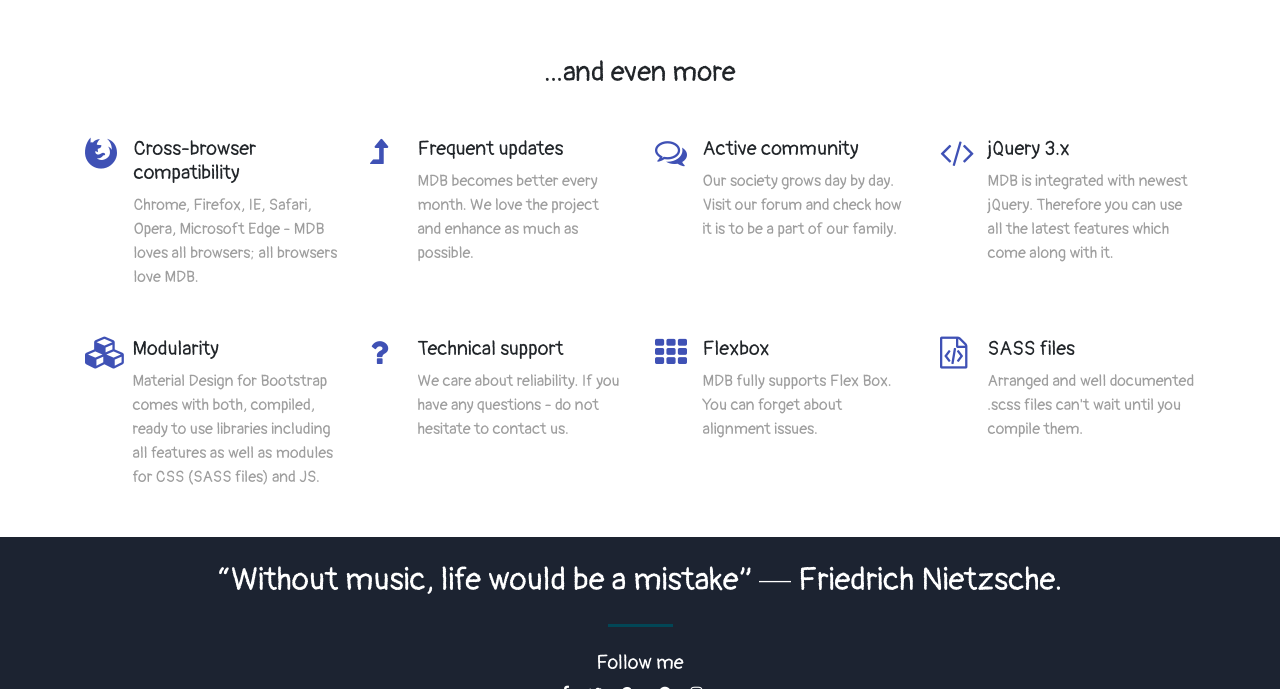
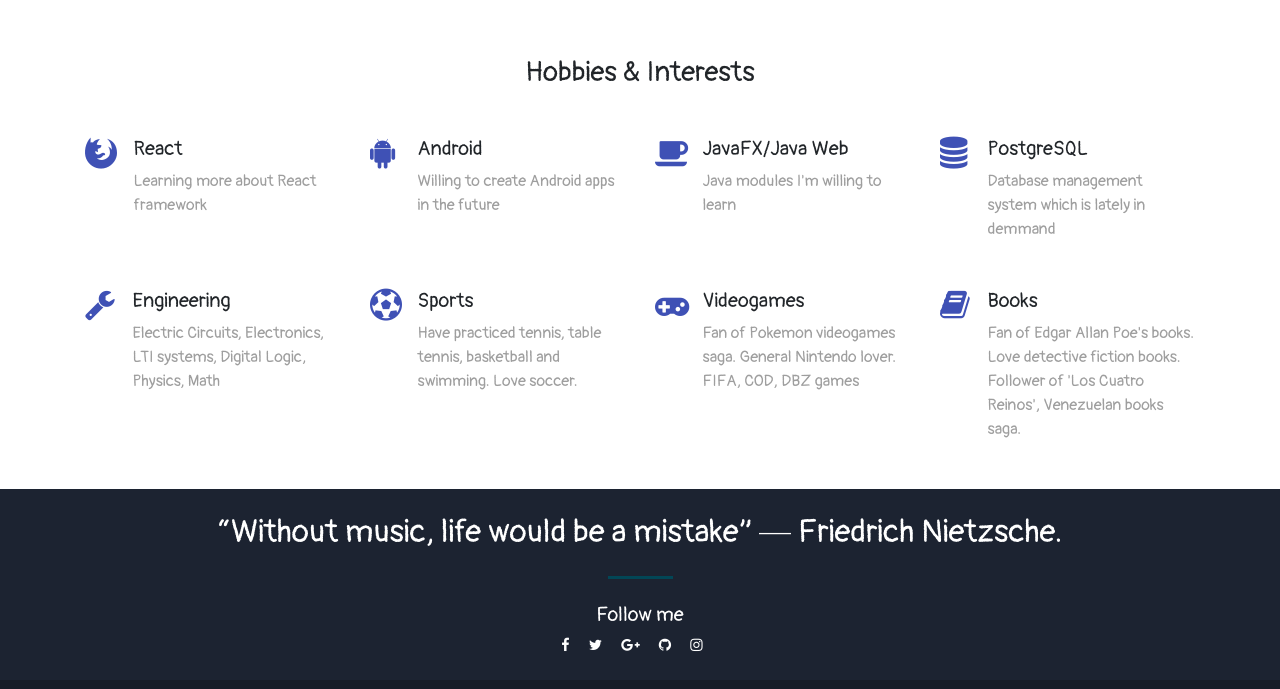
Before and after one commit to Carls13/mypage, a website: page about.html in a window 1280 px wide. Shown: the part 2173-2862 px from the top of the page. Drawn offline with Linux system fonts and the light colour scheme.

Commit message:
Advances

```diff
--- a/about.html
+++ b/about.html
@@ -280,7 +280,7 @@
                                 </div>
                                 <div class="col-10">
                                     <h6 class="feature-title">PHP</h6>
-                                    <p class="grey-text">Symfony framework.
+                                    <p class="grey-text">Symfony framework
                                     </p>
                                     <div style="height:15px"></div>
                                 </div>
@@ -294,7 +294,7 @@
                                 </div>
                                 <div class="col-10">
                                     <h6 class="feature-title">Java</h6>
-                                    <p class="grey-text">Basic & Intermediate syntax. Swing applications.
+                                    <p class="grey-text">Basic & Intermediate syntax. Swing applications
                                     </p>
                                     <div style="height:15px"></div>
                                 </div>
@@ -308,7 +308,7 @@
                                 </div>
                                 <div class="col-10">
                                     <h6 class="feature-title">Javascript</h6>
-                                    <p class="grey-text">Pure Javascript. NPM. Node.js. React.js.</p>
+                                    <p class="grey-text">Pure Javascript. NPM. Node.js. React.js</p>
                                     <div style="height:15px"></div>
                                 </div>
                             </div>
@@ -321,7 +321,7 @@
                                 </div>
                                 <div class="col-10">
                                     <h6 class="feature-title">Octave/Mathlab</h6>
-                                    <p class="grey-text">Basic signal pacakages.</p>
+                                    <p class="grey-text">Basic signal packages</p>
                                     <div style="height:15px"></div>
                                 </div>
                             </div>
@@ -333,7 +333,7 @@
                                 </div>
                                 <div class="col-10">
                                     <h6 class="feature-title">Python</h6>
-                                    <p class="grey-text">Basic & Intermediate syntax.</p>
+                                    <p class="grey-text">Basic & Intermediate syntax</p>
                                     <div style="height:15px"></div>
                                 </div>
                             </div>
@@ -352,7 +352,7 @@
                                 </div>
                                 <div class="col-10">
                                     <h6 class="feature-title">HTML5</h6>
-                                    <p class="grey-text">HTML properties and elements.</p>
+                                    <p class="grey-text">HTML properties and elements</p>
                                     <div style="height:15px"></div>
                                 </div>
                             </div>
@@ -363,7 +363,7 @@
                                 </div>
                                 <div class="col-10">
                                     <h6 class="feature-title">CSS3</h6>
-                                    <p class="grey-text">CSS style properties. CSS animations.</p>
+                                    <p class="grey-text">CSS style properties. CSS animations</p>
                                     <div style="height:15px"></div>
                                 </div>
                             </div>
@@ -374,7 +374,7 @@
                                 </div>
                                 <div class="col-10">
                                     <h6 class="feature-title">Bootstrap</h6>
-                                    <p class="grey-text">Boostrap components and templates.</p>
+                                    <p class="grey-text">Boostrap components and templates</p>
                                     <div style="height:15px"></div>
                                 </div>
                             </div>
@@ -385,7 +385,7 @@
                                 </div>
                                 <div class="col-10">
                                     <h6 class="feature-title">React</h6>
-                                    <p class="grey-text">Framework.</p>
+                                    <p class="grey-text">Framework</p>
                                     <div style="height:15px"></div>
                                 </div>
                             </div>
@@ -401,7 +401,7 @@
                                 </div>
                                 <div class="col-10">
                                     <h6 class="feature-title">Git/Github</h6>
-                                    <p class="grey-text">Have own and third-people repositories I've comitted to.
+                                    <p class="grey-text">Have own and third-people repositories I've comitted to
                                     </p>
                                     <div style="height:15px"></div>
                                 </div>
@@ -414,7 +414,7 @@
                                 </div>
                                 <div class="col-10">
                                     <h6 class="feature-title">MySQL</h6>
-                                    <p class="grey-text">Databases structure design. All types of querys.
+                                    <p class="grey-text">Databases structure design. All types of querys
                                     </p>
                                     <div style="height:15px"></div>
                                 </div>
@@ -427,7 +427,7 @@
                                 </div>
                                 <div class="col-10">
                                     <h6 class="feature-title">Docker</h6>
-                                    <p class="grey-text">Handling of Docker containers and commands.
+                                    <p class="grey-text">Handling of Docker containers and commands
                                     </p>
                                     <div style="height:15px"></div>
                                 </div>
@@ -440,7 +440,7 @@
                                 </div>
                                 <div class="col-10">
                                     <h6 class="feature-title">Websockets</h6>
-                                    <p class="grey-text">Server and Client handling.
+                                    <p class="grey-text">Server and Client handling
                                     </p>
                                     <div style="height:15px"></div>
                                 </div>
@@ -467,7 +467,7 @@
                 <!--Section: More-->
                 <section>
 
-                    <h2 class="my-5 h3 text-center">...and even more</h2>
+                    <h2 class="my-5 h3 text-center">Hobbies & Interests</h2>
 
                     <!--First row-->
                     <div class="row features-small mt-5 wow fadeIn">
@@ -480,8 +480,8 @@
                                     <i class="fa fa-firefox fa-2x mb-1 indigo-text" aria-hidden="true"></i>
                                 </div>
                                 <div class="col-10 mb-2 pl-3">
-                                    <h5 class="feature-title font-bold mb-1">Cross-browser compatibility</h5>
-                                    <p class="grey-text mt-2">Chrome, Firefox, IE, Safari, Opera, Microsoft Edge - MDB loves all browsers; all browsers love MDB.
+                                    <h5 class="feature-title font-bold mb-1">React</h5>
+                                    <p class="grey-text mt-2">Learning more about React framework
                                     </p>
                                 </div>
                             </div>
@@ -494,11 +494,11 @@
                             <!--Grid row-->
                             <div class="row">
                                 <div class="col-2">
-                                    <i class="fa fa-level-up fa-2x mb-1 indigo-text" aria-hidden="true"></i>
+                                    <i class="fa fa-android fa-2x mb-1 indigo-text" aria-hidden="true"></i>
                                 </div>
                                 <div class="col-10 mb-2">
-                                    <h5 class="feature-title font-bold mb-1">Frequent updates</h5>
-                                    <p class="grey-text mt-2">MDB becomes better every month. We love the project and enhance as much as possible.
+                                    <h5 class="feature-title font-bold mb-1">Android</h5>
+                                    <p class="grey-text mt-2">Willing to create Android apps in the future
                                     </p>
                                 </div>
                             </div>
@@ -511,12 +511,11 @@
                             <!--Grid row-->
                             <div class="row">
                                 <div class="col-2">
-                                    <i class="fa fa-comments-o fa-2x mb-1 indigo-text" aria-hidden="true"></i>
+                                    <i class="fa fa-coffee fa-2x mb-1 indigo-text" aria-hidden="true"></i>
                                 </div>
                                 <div class="col-10 mb-2">
-                                    <h5 class="feature-title font-bold mb-1">Active community</h5>
-                                    <p class="grey-text mt-2">Our society grows day by day. Visit our forum and check how it is to be a part of our family.
-                                    </p>
+                                    <h5 class="feature-title font-bold mb-1">JavaFX/Java Web</h5>
+                                    <p class="grey-text mt-2">Java modules I'm willing to learn
                                 </div>
                             </div>
                             <!--/Grid row-->
@@ -528,12 +527,11 @@
                             <!--Grid row-->
                             <div class="row">
                                 <div class="col-2">
-                                    <i class="fa fa-code fa-2x mb-1 indigo-text" aria-hidden="true"></i>
+                                    <i class="fa fa-database fa-2x mb-1 indigo-text" aria-hidden="true"></i>
                                 </div>
                                 <div class="col-10 mb-2">
-                                    <h5 class="feature-title font-bold mb-1">jQuery 3.x</h5>
-                                    <p class="grey-text mt-2">MDB is integrated with newest jQuery. Therefore you can use all the latest features which come along with
-                                        it.
+                                    <h5 class="feature-title font-bold mb-1">PostgreSQL</h5>
+                                    <p class="grey-text mt-2">Database management system which is lately in demmand
                                     </p>
                                 </div>
                             </div>
@@ -552,12 +550,12 @@
                             <!--Grid row-->
                             <div class="row">
                                 <div class="col-2">
-                                    <i class="fa fa-cubes fa-2x mb-1 indigo-text" aria-hidden="true"></i>
+                                    <i class="fa fa-wrench fa-2x mb-1 indigo-text" aria-hidden="true"></i>
                                 </div>
                                 <div class="col-10 mb-2">
-                                    <h5 class="feature-title font-bold mb-1">Modularity</h5>
-                                    <p class="grey-text mt-2">Material Design for Bootstrap comes with both, compiled, ready to use libraries including all features as
-                                        well as modules for CSS (SASS files) and JS.</p>
+                                    <h5 class="feature-title font-bold mb-1">Engineering</h5>
+                                    <p class="grey-text mt-2">Electric Circuits, Electronics, LTI systems,
+                                        Digital Logic, Physics, Math</p>
                                 </div>
                             </div>
                             <!--/Grid row-->
@@ -569,11 +567,12 @@
                             <!--Grid row-->
                             <div class="row">
                                 <div class="col-2">
-                                    <i class="fa fa-question fa-2x mb-1 indigo-text" aria-hidden="true"></i>
+                                    <i class="fa fa-soccer-ball-o fa-2x mb-1 indigo-text" aria-hidden="true"></i>
                                 </div>
                                 <div class="col-10 mb-2">
-                                    <h5 class="feature-title font-bold mb-1">Technical support</h5>
-                                    <p class="grey-text mt-2">We care about reliability. If you have any questions - do not hesitate to contact us.
+                                    <h5 class="feature-title font-bold mb-1">Sports</h5>
+                                    <p class="grey-text mt-2">Have practiced tennis, table tennis, basketball and swimming.
+                                        Love soccer.
                                     </p>
                                 </div>
                             </div>
@@ -586,11 +585,12 @@
                             <!--Grid row-->
                             <div class="row">
                                 <div class="col-2">
-                                    <i class="fa fa-th fa-2x mb-1 indigo-text" aria-hidden="true"></i>
+                                    <i class="fa fa-gamepad fa-2x mb-1 indigo-text" aria-hidden="true"></i>
                                 </div>
                                 <div class="col-10 mb-2">
-                                    <h5 class="feature-title font-bold mb-1">Flexbox</h5>
-                                    <p class="grey-text mt-2">MDB fully supports Flex Box. You can forget about alignment issues.</p>
+                                    <h5 class="feature-title font-bold mb-1">Videogames</h5>
+                                    <p class="grey-text mt-2">Fan of Pokemon videogames saga. General Nintendo lover.
+                                    FIFA, COD, DBZ games</p>
                                 </div>
                             </div>
                             <!--/Grid row-->
@@ -602,11 +602,13 @@
                             <!--Grid row-->
                             <div class="row">
                                 <div class="col-2">
-                                    <i class="fa fa-file-code-o fa-2x mb-1 indigo-text" aria-hidden="true"></i>
+                                    <i class="fa fa-book fa-2x mb-1 indigo-text" aria-hidden="true"></i>
                                 </div>
                                 <div class="col-10 mb-2">
-                                    <h5 class="feature-title font-bold mb-1">SASS files</h5>
-                                    <p class="grey-text mt-2">Arranged and well documented .scss files can't wait until you compile them.</p>
+                                    <h5 class="feature-title font-bold mb-1">Books</h5>
+                                    <p class="grey-text mt-2">Fan of Edgar Allan Poe's books.
+                                        Love detective fiction books. Follower of 'Los Cuatro Reinos', Venezuelan books saga.
+                                    </p>
                                 </div>
                             </div>
                             <!--/Grid row-->
```
